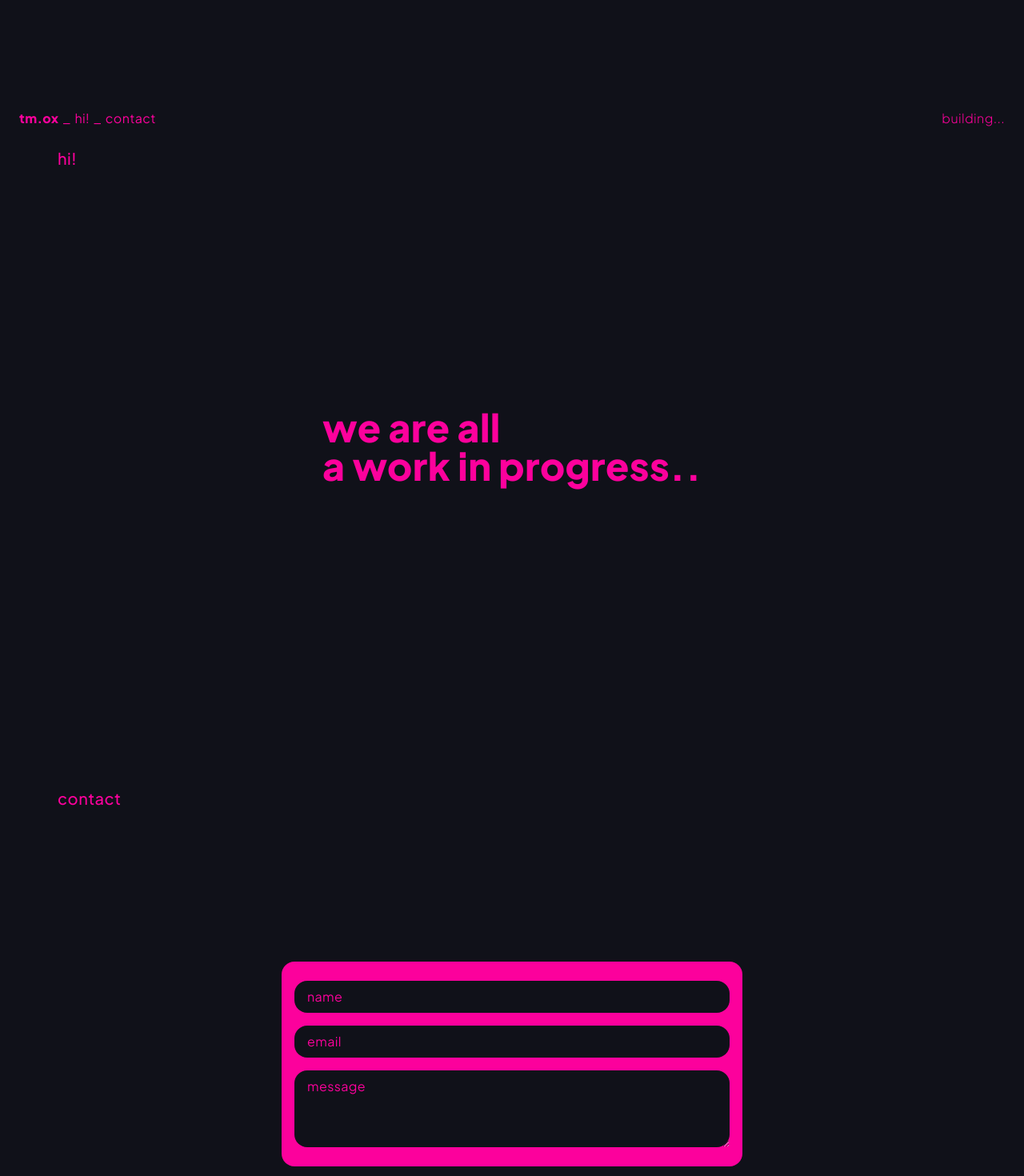
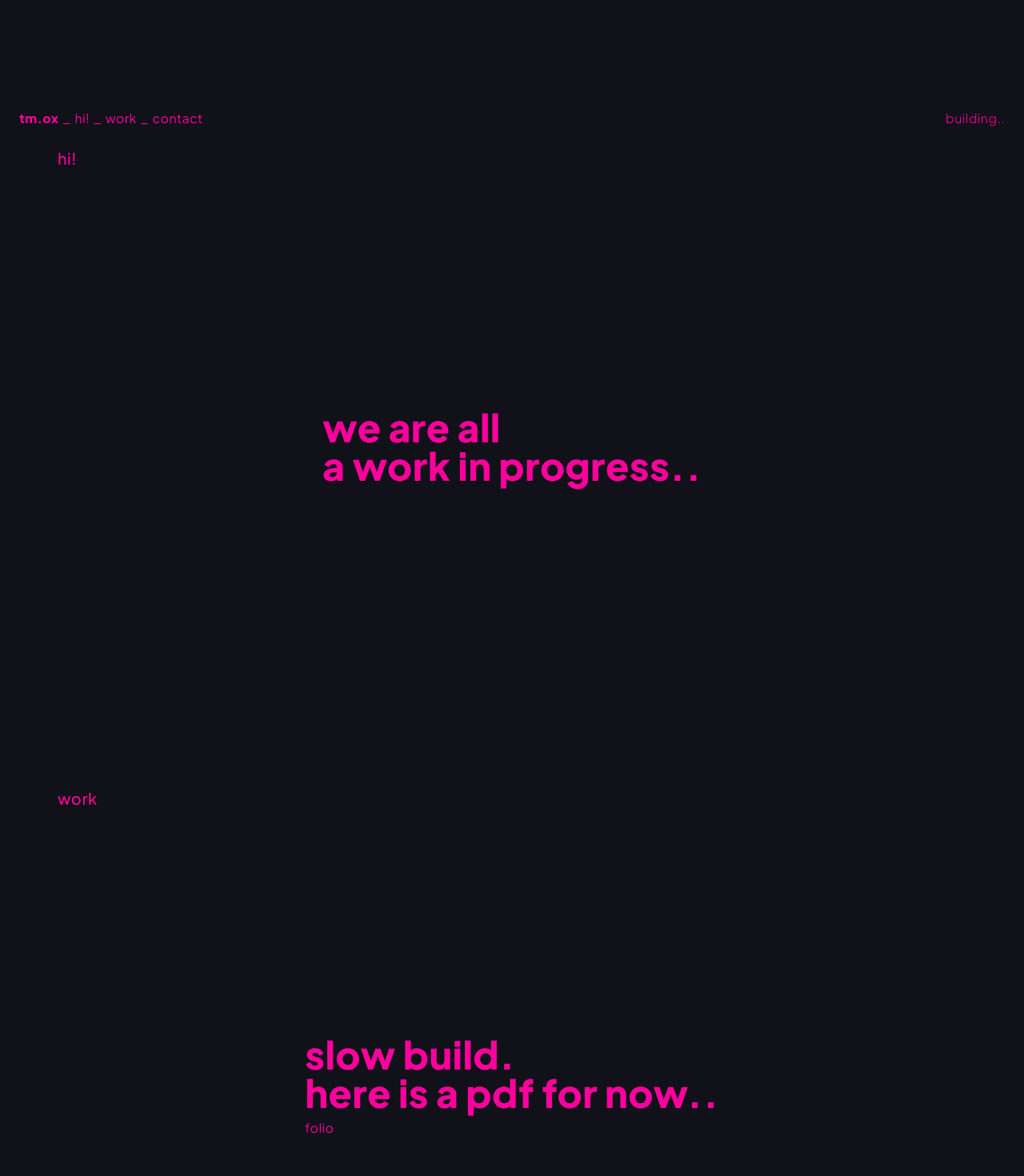
Before and after one commit to tm-ox/tm-ox.github.io, a Nuxt app: page / in a window 1280 px wide. Shown: the part 700-2170 px from the top of the page at 80% size. Built offline with nearby package versions, Linux system fonts and the light colour scheme.

Commit message:
Folio PDF + Tweaks

```diff
--- a/assets/css/tailwind.css
+++ b/assets/css/tailwind.css
@@ -10,7 +10,7 @@
       @apply w-full mx-auto p-6 font-jakarta tracking-wide bg-background text-primary;
     }
     header {
-        @apply fixed top-6 z-50;
+        @apply fixed top-10 z-50;
     }
     section {
       @apply flex flex-col items-center min-h-screen;
@@ -25,7 +25,7 @@
         @apply font-extralight text-3xl;
     }
     h4 {
-        @apply text-xl ml-12 mr-auto mt-6 font-medium tracking-wide sticky top-6;
+        @apply text-xl ml-12 mr-auto mt-6 font-medium tracking-wide sticky top-10;
     }
     p {
         @apply font-light text-xl;
@@ -46,7 +46,7 @@
 
 @layer components {
   .stickyNav {
-    @apply sticky top-[calc(100%-64px)];
+    @apply sticky top-[calc(100%-64px)] z-50;
   }
   .container {
     @apply flex flex-1 min-h-max justify-center items-center mb-20 mt-6;
--- a/components/Contact.vue
+++ b/components/Contact.vue
@@ -38,7 +38,7 @@
       <input
         type="hidden"
         name="redirectTo"
-        value="https://tm.oxenfree.net/thanks"
+        value="https://tm.oxenfree.net/sent"
       />
     </div>
     <button class="submitButton" type="submit">submit</button>
--- a/components/Nav.vue
+++ b/components/Nav.vue
@@ -5,10 +5,14 @@
         <h5>tm.ox</h5>
       </a>
       <p class="px-1">_</p>
-      <a href="#main">hi!</a>
+      <div>
+        <a href="#main">hi!</a>
+      </div>
+      <p class="px-1">_</p>
+      <a href="#work">work</a>
       <p class="px-1">_</p>
       <a href="#contact">contact</a>
-      <h5 class="font-light ml-auto">building...</h5>
+      <h5 class="font-light ml-auto">building..</h5>
     </div>
   </div>
 </template>
--- a/pages/index.vue
+++ b/pages/index.vue
@@ -11,6 +11,18 @@
       </h1>
     </div>
   </section>
+  <section id="work">
+    <h4>work</h4>
+    <div class="container">
+      <div class="flex flex-col">
+        <h1 class="mb-2">
+          slow build.<br />
+          here is a pdf for now..
+        </h1>
+        <a href="TM_Folio_0522_WebEdit.pdf" target="_blank" class="">folio</a>
+      </div>
+    </div>
+  </section>
   <section id="contact">
     <h4>contact</h4>
     <div class="container">
```
Also changed, not shown: pages/sent.vue (renamed from pages/thanks.vue), 2 other files (tests, documents, lock files or other folders).
